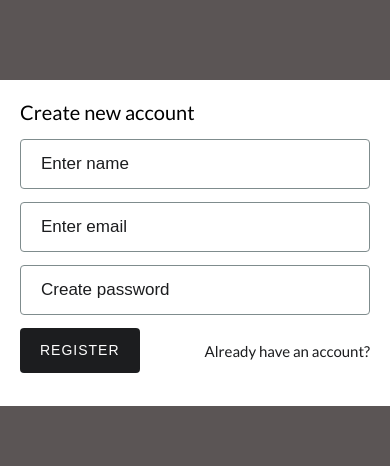
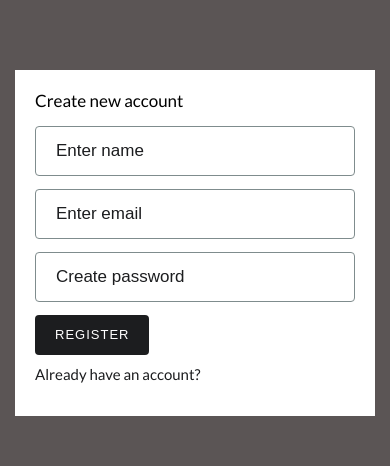
Before and after one commit to ono5/gitlabrunner-admin, a React (Create React App) app: page / in a window 390 px wide. Both pictures are taken after a click on the button "GET STARTED". Shown: the part 179-645 px from the top of the page. Built offline with nearby package versions, Linux system fonts and the light colour scheme.

Commit message:
make modal responsive

```diff
--- a/src/auth/Login.tsx
+++ b/src/auth/Login.tsx
@@ -36,7 +36,7 @@ const Login = (props: any) => {
 					value={state.password}
 				/>
 			</div>
-			<div className="group flex space-between y-center">
+			<div className="group model__row">
 				<input type="submit" className="btn-dark" value="Login" />
 				<span onClick={() => dispatch({type: OPEN_MODEL, payload: props.currentModel})}>Create new account?</span>
 			</div>
--- a/src/auth/Register.tsx
+++ b/src/auth/Register.tsx
@@ -46,7 +46,7 @@ const Register = (props: any) => {
 					value={state.password}
 					/>
 			</div>
-			<div className="group flex space-between y-center">
+			<div className="group model__row">
 				<input type="submit" className="btn-dark" value="Register" />
 				<span onClick={() => dispatch({type: OPEN_MODEL, payload: props.currentModel})}>Already have an account?</span>
 			</div>
--- a/src/scss/abstracts/_buttons.scss
+++ b/src/scss/abstracts/_buttons.scss
@@ -19,6 +19,18 @@
     2rem
   );
   letter-spacing: 0.1rem;
+  @include responsive(xsmall) {
+    @include button(
+      $blackDark,
+      $blackDark,
+      $white,
+      4rem,
+      1.3rem,
+      0.4rem,
+      0,
+      2rem
+    );
+  }
 }
 
 .btn-white {
--- a/src/scss/components/_model.scss
+++ b/src/scss/components/_model.scss
@@ -11,6 +11,9 @@
       font-size: 2rem;
       font-weight: 400;
       margin-bottom: 1.5rem;
+      @include responsive(xsmall) {
+        font-size: 1.7rem;
+      }
     }
   }
 
@@ -21,5 +24,24 @@
     padding: 2rem;
     font-size: 1.4rem;
     @include animation(modelAniimate, 0.5s, linear, -10rem, 0);
+    @include responsive(xsmall) {
+      width: 100%;
+      margin-left: 1.5rem;
+      margin-right: 1.5rem;
+    }
+  }
+
+  &__row {
+    display: flex;
+    align-items: center;
+    justify-content: space-between;
+    @include responsive(xsmall) {
+      flex-direction: column;
+      align-items: start;
+      span {
+        display: block;
+        margin-top: 1rem;
+      }
+    }
   }
 }
```
Also changed, not shown: src/main.css.
